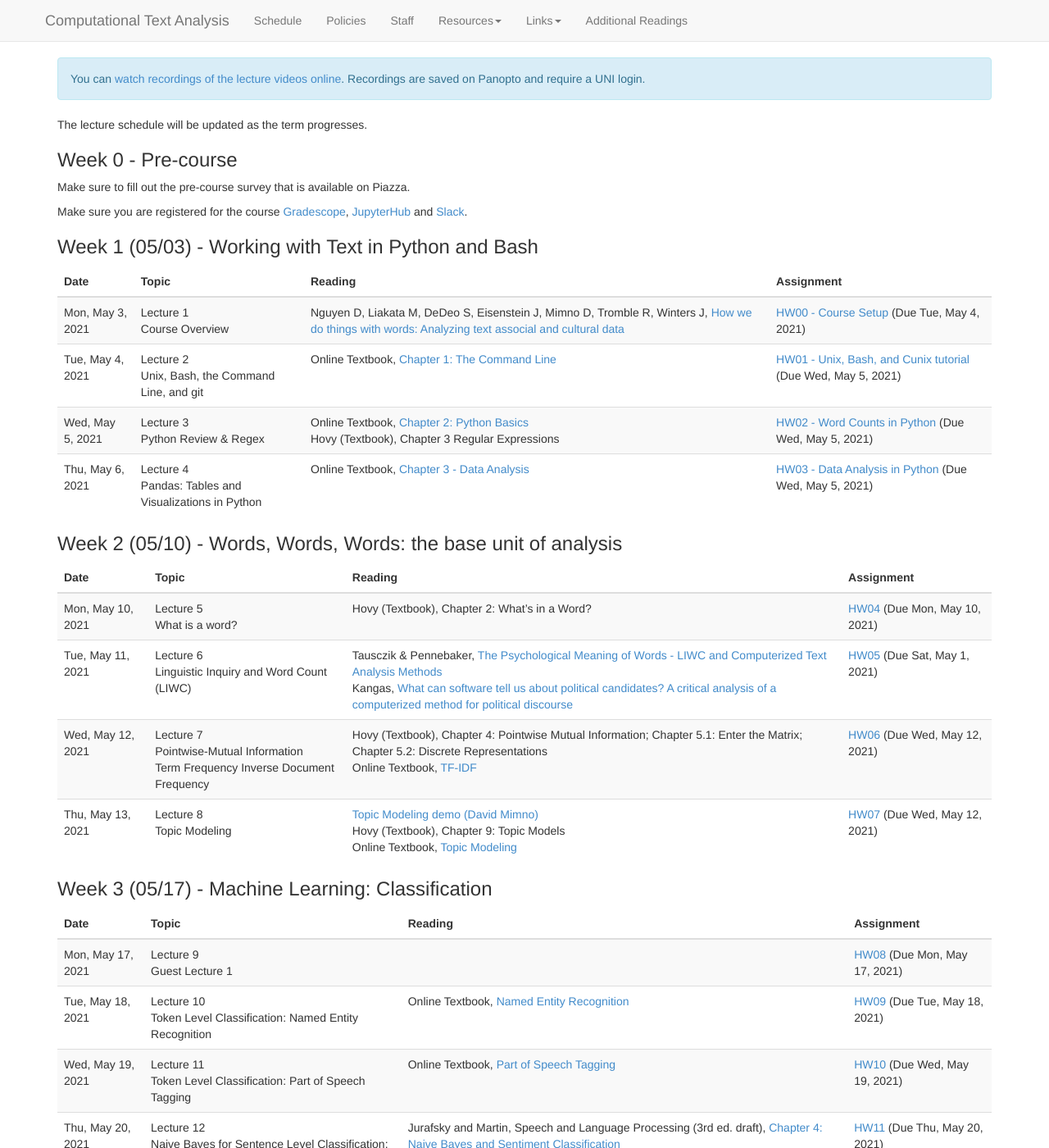
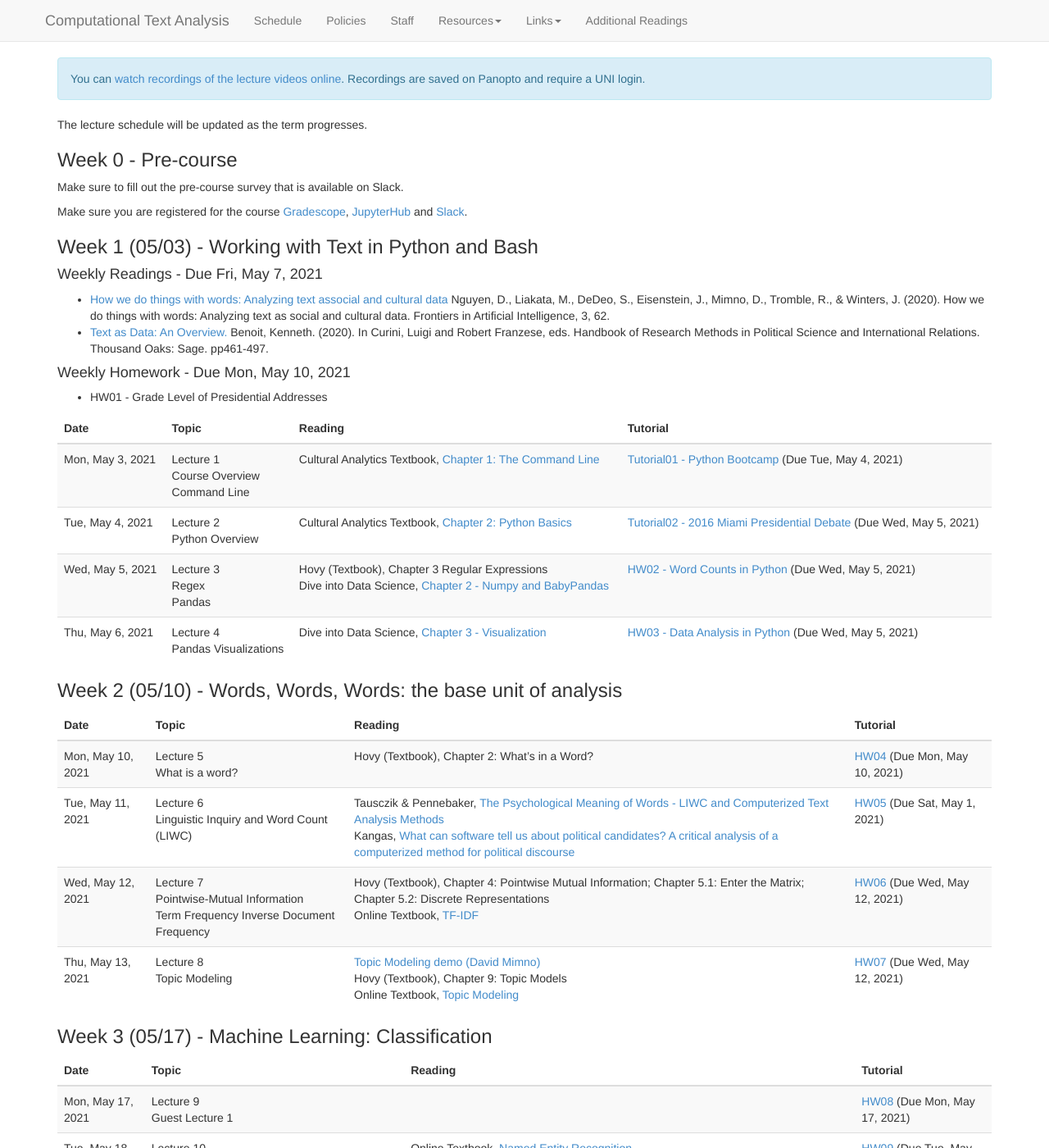
Before and after one commit to BC-COMS-2710/BC-COMS-2710.github.io, a Jekyll site: the page built from schedule.md, in a window 1280 px wide and 1400 px high. Shown: the whole window at 82% size. Built offline with Jekyll 4.4.1, drawn with Linux system fonts in a browser that asks for light colours; nearby versions of some CDN libraries; some of the changed text lies outside the part shown.

Commit message:
Week 1 schedule

```diff
--- a/_data/schedule.yaml
+++ b/_data/schedule.yaml
@@ -1,57 +1,71 @@
 -
   name: "Week 1 (05/03) - Working with Text in Python and Bash"
+  readings_deadline: 2021-05-07
+  readings:
+    -
+      url: https://arxiv.org/pdf/1907.01468.pdf
+      title: "How we do things with words: Analyzing text associal and cultural data"
+      authors: Nguyen D, Liakata M, DeDeo S, Eisenstein J, Mimno D, Tromble R, Winters J
+      citation: "Nguyen, D., Liakata, M., DeDeo, S., Eisenstein, J., Mimno, D., Tromble, R., & Winters, J. (2020). How we do things with words: Analyzing text as social and cultural data. Frontiers in Artificial Intelligence, 3, 62."
+    -
+      url: https://kenbenoit.net/pdfs/CURINI_FRANZESE_Ch26.pdf
+      title: "Text as Data: An Overview."
+      citation: "Benoit, Kenneth. (2020). In Curini, Luigi and Robert Franzese, eds. Handbook of Research Methods in Political Science and International Relations. Thousand Oaks: Sage. pp461-497."
+  homework_title: "HW01 - Grade Level of Presidential Addresses"
+  homework_deadline: 2021-05-10
+
   lectures:
     -
       date: 2021-05-03
-      title: Lecture 1 <br> Course Overview
+      title: Lecture 1 <br> Course Overview <br> Command Line
       assignments:
         -
           deadline: 2021-05-04
-          title: HW00 - Course Setup
+          title: Tutorial01 - Python Bootcamp
       readings:
         -
-          url: https://arxiv.org/pdf/1907.01468.pdf
-          title: "How we do things with words: Analyzing text associal and cultural data"
-          authors: Nguyen D, Liakata M, DeDeo S, Eisenstein J, Mimno D, Tromble R, Winters J
+          url: https://melaniewalsh.github.io/Intro-Cultural-Analytics/Command-Line/The-Command-Line.html#command-line-cheatsheet
+          title: "Chapter 1: The Command Line"
+          authors: Cultural Analytics Textbook
     -
       date: 2021-05-04
-      title: Lecture 2 <br> Unix, Bash, the Command Line, and git
+      title: Lecture 2 <br> Python Overview
       assignments:
         -
           deadline: 2021-05-05
-          title: "HW01 - Unix, Bash, and Cunix tutorial"
+          title: "Tutorial02 - 2016 Miami Presidential Debate"
       readings:
         -
-          url: https://bc-coms-2710.github.io/textbook/Command-Line/The-Command-Line.html
-          title: "Chapter 1: The Command Line"
-          authors: Online Textbook
+          url: https://melaniewalsh.github.io/Intro-Cultural-Analytics/Python/Python.html
+          title: "Chapter 2: Python Basics"
+          authors: Cultural Analytics Textbook
     -
       date: 2021-05-05
-      title: "Lecture 3 <br> Python Review & Regex"
+      title: "Lecture 3 <br> Regex <br> Pandas"
       assignments:
         -
           deadline: 2021-05-05
           title: HW02 - Word Counts in Python
       readings:
         -
-          url: http://coms2710.barnard.edu/textbook/Python/Python.html
-          title: "Chapter 2: Python Basics"
-          authors: Online Textbook
-        -
           title: "Chapter 3 Regular Expressions"
           authors: Hovy (Textbook)
+        -
+          title: Chapter 2 - Numpy and BabyPandas
+          authors: Dive into Data Science
+          url: https://eldridgejm.github.io/dive_into_data_science/02-data_sets/arrays.html
     -
       date: 2021-05-06
-      title: "Lecture 4 <br> Pandas: Tables and Visualizations in Python"
+      title: "Lecture 4 <br> Pandas Visualizations"
       assignments:
         -
           deadline: 2021-05-05
           title: HW03 - Data Analysis in Python
       readings:
         -
-          url: http://coms2710.barnard.edu/textbook/Data-Analysis/Data-Analysis.html
-          title: "Chapter 3 - Data Analysis"
-          authors: Online Textbook
+          url: https://eldridgejm.github.io/dive_into_data_science/03-visualization/intro.html
+          title: "Chapter 3 - Visualization"
+          authors: Dive into Data Science
 -
   name: "Week 2 (05/10) - Words, Words, Words: the base unit of analysis"
   lectures:
@@ -282,7 +296,7 @@
       title: Lecture 21 <br> Project Discussions
     -
       date: 2021-06-09
-      title: Lecture 22 <br> Projcet Discussions
+      title: "Lecture 22 <br> Guest Lecture: <a href='https://lucy3.github.io/'>Lucy Li, Berkeley</a> <br> Project Discussions"
     -
       date: 2021-06-10
       title: Lecture 23 <br> Project Discussions
--- a/schedule.md
+++ b/schedule.md
@@ -19,7 +19,7 @@ The lecture schedule will be updated as the term progresses.
 
 ### Week 0 - Pre-course
 
-Make sure to fill out the pre-course survey that is available on Piazza.
+Make sure to fill out the pre-course survey that is available on Slack.
 
 Make sure you are registered for the course [Gradescope](https://www.gradescope.com/), [JupyterHub](https://coms2710.columbiajupyter2.org/)
 and [Slack](https://bc-coms-1016-fallb.slack.com/).
@@ -29,6 +29,34 @@ and [Slack](https://bc-coms-1016-fallb.slack.com/).
     {{ week.name }}
   </h3>
 
+  {% if week.readings %}
+  <h4>
+  	 Weekly Readings - Due {{week.readings_deadline | date: '%a, %b %-d, %Y'}}
+  </h4>
+
+  <ul
+  	class="{{ week.name }}-readings">
+
+  {% for reading in week.readings %}
+  	<li>
+  		<a href="{{ reading.url }}">{{ reading.title }}</a>
+      {{ reading.citation }}
+  	</li>
+
+  {% endfor %}
+  </ul>
+  {% endif %}
+
+  {% if week.homework_title %}
+  <h4>
+    Weekly Homework - Due {{ week.homework_deadline | date: '%a, %b %-d, %Y'}}
+  </h4>
+
+  <ul>
+    <li> {{ week.homework_title }}  </li>
+  </ul>
+
+  {% endif %}
 
   <table class="table table-striped">
     <thead>
@@ -37,7 +65,7 @@ and [Slack](https://bc-coms-1016-fallb.slack.com/).
         <th>Topic</th>
         <!--<th>Recordings</th>-->
         <th>Reading</th>
-        <th>Assignment</th>
+        <th>Tutorial</th>
       </tr>
     </thead>
     <tbody>
```
